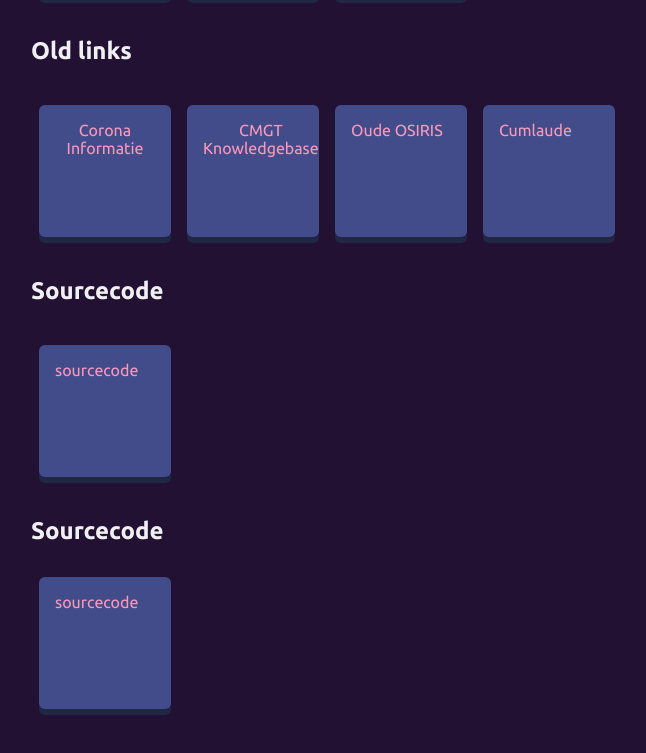
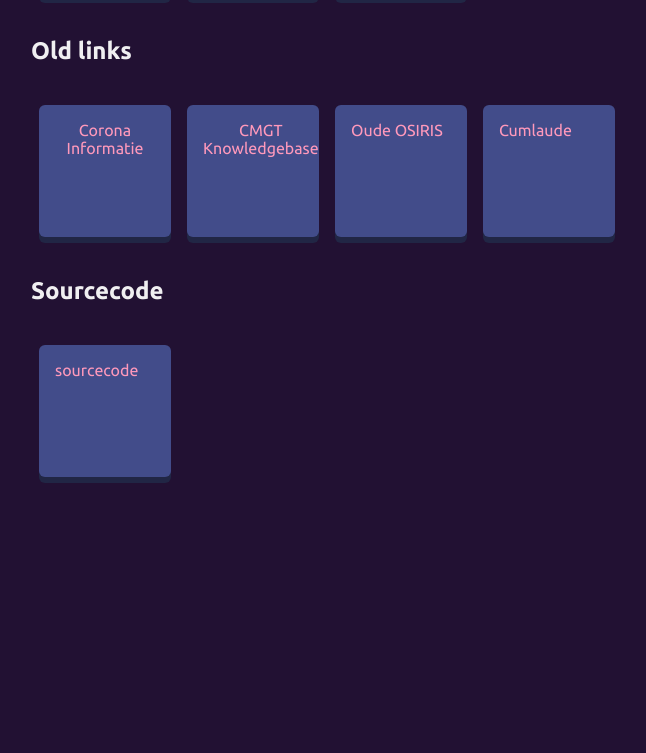
Before and after one commit to mostboringdashboard/mostboringdashboard.github.io, a plain HTML site: page docs/index.html in a window 1280 px wide. Shown: the part 1573-2326 px from the top of the page, without its empty margins (9-655 px from the left). After the commit the page ends 2098 px from the top, so only its background shows below. Drawn offline with Linux system fonts and the light colour scheme.

Commit message:
update content

```diff
--- a/docs/index.html
+++ b/docs/index.html
@@ -12,7 +12,5 @@
     <main>
     </main>
     <footer>
-        <h2>Sourcecode</h2>
-        <a href="https://github.com/LuukFTF/mostboringdashboard" target="_blank">sourcecode</a>
     </footer>
 </body>
```
